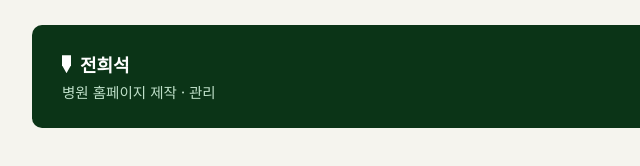
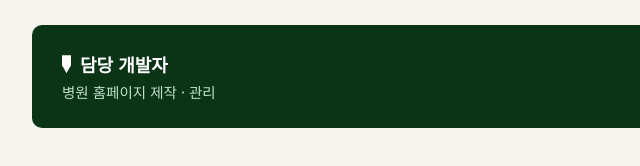
Before and after one commit to jhsok92120-creator/firebase-guide, a plain HTML site: page index.html in a window 1280 px wide. Shown: the part 4454-4620 px from the top of the page, 142-782 px from the left. Drawn offline with Linux system fonts and the light colour scheme.

Commit message:
Add files via upload

```diff
--- a/index.html
+++ b/index.html
@@ -1052,7 +1052,7 @@
 <div class="contact">
   <div class="contact-card">
     <div>
-      <div class="name"><span class="brand-mark"></span>전희석</div>
+      <div class="name"><span class="brand-mark"></span>담당 개발자</div>
       <div class="role">병원 홈페이지 제작 · 관리</div>
     </div>
     <a href="mailto:jhsok92120@gmail.com">jhsok92120@gmail.com</a>
```
